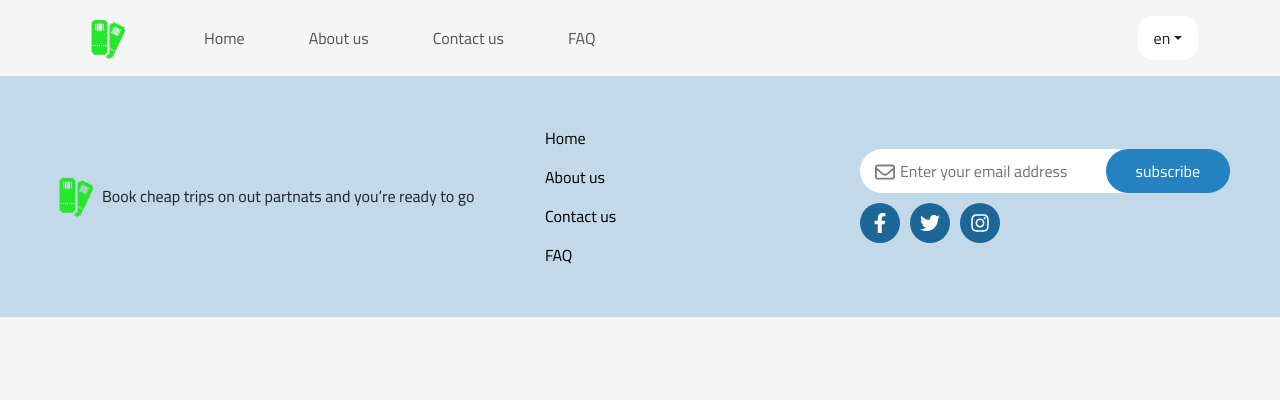
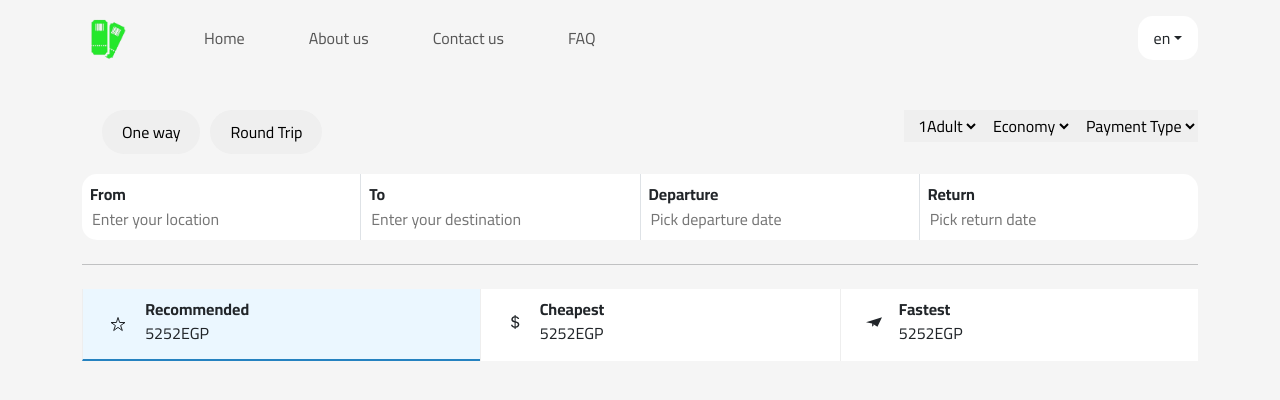
Before and after one commit to Mohamed-Ahmed10/Ticket_Route_final, a React (Vite) app: page /search in a window 1280 px wide. Shown: the top 400 px of the page. Built offline with nearby package versions, Linux system fonts and the light colour scheme.

Commit message:
Search view

```diff
--- a/src/App.jsx
+++ b/src/App.jsx
@@ -6,6 +6,7 @@ import FAQ from "./views/FAQ"
 import Footer from "./layout/Footer"
 import ContactUs from "./views/ContactUs"
 import { useTranslation } from "react-i18next"
+import Search from "./views/Search"
 
 const App = () => {
 
@@ -19,9 +20,10 @@ const App = () => {
         <Route path="/about" Component={AboutUs} />
         <Route path="/contact_uc" Component={ContactUs} />
         <Route path="/faq" Component={FAQ} />
+        <Route path="/search" Component={Search} />
       </Routes>
 
-      <Footer />
+      {/* <Footer /> */}
     </div>
   )
 }
--- a/src/index.css
+++ b/src/index.css
@@ -3,6 +3,10 @@
 body {
     background: #f5f5f5 !important;
     font-family: 'Cairo', sans-serif !important;
+}
+
+* {
+    outline: none
 }
 
 .rtl {
@@ -207,6 +211,10 @@ button.active_button {
     justify-content: space-between;
 }
 
+.inputs_block .input_container:not(:first-child) {
+    border-inline-start: 1px solid #D9D9D9
+}
+
 .inputs_block label {
     display: inline-block;
 }
@@ -228,7 +236,7 @@ button.active_button {
     margin-top: 10px;
 }
 
-.actions_block select {
+.forms_menu select {
     border: none;
     padding-left: 10px;
 }
@@ -514,4 +522,34 @@ button.active_button {
     font-size: .6rem;
 }
 
-/******************** trips_container *************************** */
+/******************** Search view *************************** */
+.search_view .inputs_block {
+    background-color: #FFF;
+    padding: 0;
+    margin-top: 10px;
+}
+
+.search_view .inputs_block>* {
+    flex: 1;
+}
+
+.filter_parent {
+    background-color: #FFF;
+}
+
+.filter {
+    border-inline-start: 1px solid #EEE;
+}
+
+.filter.active {
+    background-color: #EBF7FF;
+    border-bottom: 2px solid #2582C0
+}
+
+.filter svg {
+    margin: 5%;
+}
+
+.price::after {
+    content: "EGP"
+}
--- a/src/layout/SiteNav.jsx
+++ b/src/layout/SiteNav.jsx
@@ -19,15 +19,15 @@ export default function SiteNav() {
                     </Navbar.Brand>
                     <Navbar.Toggle aria-controls="navbarScroll" />
                     <Navbar.Collapse id="navbarScroll">
-                        <Nav className="me-auto ms-4 my-2 my-lg-0">
+                        <Nav className={`${i18n.language === 'en' ? "me-auto" : "ms-auto"} ms-4 my-2 my-lg-0`}>
                             <NavLink to="/" className="mx-4 nav-link link-offset-3 ">{t('home')}</NavLink>
                             <NavLink to="/about" className="mx-4 nav-link link-offset-3 ">{t('about_us')}</NavLink>
                             <NavLink to="/contact_us" className="mx-4 nav-link link-offset-3 ">{t('contact_us')}</NavLink>
                             <NavLink to="/faq" className="mx-4 nav-link link-offset-3 ">{t('faq')}</NavLink>
                         </Nav>
                         <NavDropdown title={`${i18n.language}`}>
-                            <NavDropdown.Item href="#" onClick={() => handleLanguage('en')}>En</NavDropdown.Item>
-                            <NavDropdown.Item href="#" onClick={() => handleLanguage('ar')}>Ar</NavDropdown.Item>
+                            <NavDropdown.Item href="#" onClick={() => handleLanguage('en')}>English</NavDropdown.Item>
+                            <NavDropdown.Item href="#" onClick={() => handleLanguage('ar')}>عربى</NavDropdown.Item>
                         </NavDropdown>
                     </Navbar.Collapse>
                 </Container>
--- a/src/locale/ar.json
+++ b/src/locale/ar.json
@@ -27,5 +27,12 @@
     "that_trust_us": "يثق بنا",
     "happy_clients_by": "عملاء سعداء",
     "our_services": "بخدماتنا",
-    "footer_tip": "احجز رحلات رخيصة مع شركائك وستكون جاهزًا للانطلاق"
+    "footer_tip": "احجز رحلات رخيصة مع شركائك وستكون جاهزًا للانطلاق",
+    "fastest": "الأسرع",
+    "recommended": "المفضلة",
+    "cheapest": "الارخص",
+    "enter_your_destination": "أدخل وجهتك",
+    "pick_departure_date": "اختر تاريخ المغادرة",
+    "enter_your_location": "أدخل موقعك",
+    "pick_return_date": "اختر تاريخ العودة"
 }
--- a/src/locale/en.json
+++ b/src/locale/en.json
@@ -27,5 +27,12 @@
   "that_trust_us": "that trust us",
   "happy_clients_by": "Happy clients by",
   "our_services": "our services",
-  "footer_tip":"Book cheap trips on out partnats and you’re ready to go"
+  "footer_tip":"Book cheap trips on out partnats and you’re ready to go",
+  "fastest":"Fastest",
+  "recommended":"Recommended",
+  "cheapest":"Cheapest",
+  "enter_your_destination":"Enter your destination",
+  "pick_departure_date":"Pick departure date",
+  "enter_your_location":"Enter your location",
+  "pick_return_date": "Pick return date"
 }
--- /dev/null
+++ b/src/views/Search.jsx
@@ -0,0 +1,78 @@
+import { Container } from "react-bootstrap"
+import { useTranslation } from "react-i18next"
+import { IoStarOutline } from "react-icons/io5";
+import { BsCurrencyDollar } from "react-icons/bs";
+import { SiMinutemailer } from "react-icons/si";
+
+
+export default function Search() {
+    let { t } = useTranslation()
+    return (
+        <Container className="mt-4 search_view">
+            <div className="d-flex justify-content-between align-content-center">
+                <div className="left">
+                    <div className='trip_type'>
+                        <button className='secondary_btn'>{t('one_way')}</button>
+                        <button className='secondary_btn'>{t('round_trip')}</button>
+                    </div>
+                </div>
+                <div className="right">
+                    <div className='forms_menu' >
+                        <select name="" id="">
+                            <option value="1 Adult">1Adult</option>
+                        </select>
+                        <select name="" id="">
+                            <option value="Economy">{t('economy')}</option>
+                        </select>
+                        <select name="" id="">
+                            <option value="Payment Type">{t('payment_type')}</option>
+                        </select>
+                    </div>
+                </div>
+            </div>
+            <div className='inputs_block d-flex'>
+                <div className='input_container d-flex flex-column p-2'>
+                    <label className="fw-bold">{t('from')}</label>
+                    <input type="text" placeholder={t("enter_your_location")} />
+                </div>
+                <div className='input_container d-flex flex-column border-start p-2'>
+                    <label className="fw-bold">{t('to')}</label>
+                    <input type="text" placeholder={t("enter_your_destination")} />
+                </div>
+                <div className='input_container d-flex flex-column border-start p-2'>
+                    <label className="fw-bold">{t('departure')}</label>
+                    <input type="text" placeholder={t("pick_departure_date")} />
+                </div>
+                <div className='input_container d-flex flex-column border-start p-2'>
+                    <label className="fw-bold">{t('return')}</label>
+                    <input type="text" placeholder={t("pick_return_date")} />
+                </div>
+            </div>
+            <hr className="my-4"/>
+            <div className="d-flex filter_parent">
+                <div className="flex-fill d-flex filter p-2 active">
+                    <IoStarOutline />
+                    <div>
+                        <b>{t('recommended')}</b>
+                        <div className="price">5252</div>
+                    </div>
+                </div>
+                <div className="flex-fill d-flex filter p-2">
+                    <BsCurrencyDollar />
+
+                    <div>
+                        <b>{t('cheapest')}</b>
+                        <div className="price">5252</div>
+                    </div>
+                </div>
+                <div className="flex-fill d-flex filter p-2">
+                    <SiMinutemailer />
+                    <div>
+                        <b>{t('fastest')}</b>
+                        <div className="price">5252</div>
+                    </div>
+                </div>
+            </div>
+        </Container>
+    )
+}
```
Also changed, not shown: src/components/BookingSection.jsx (+26 -26 lines).
